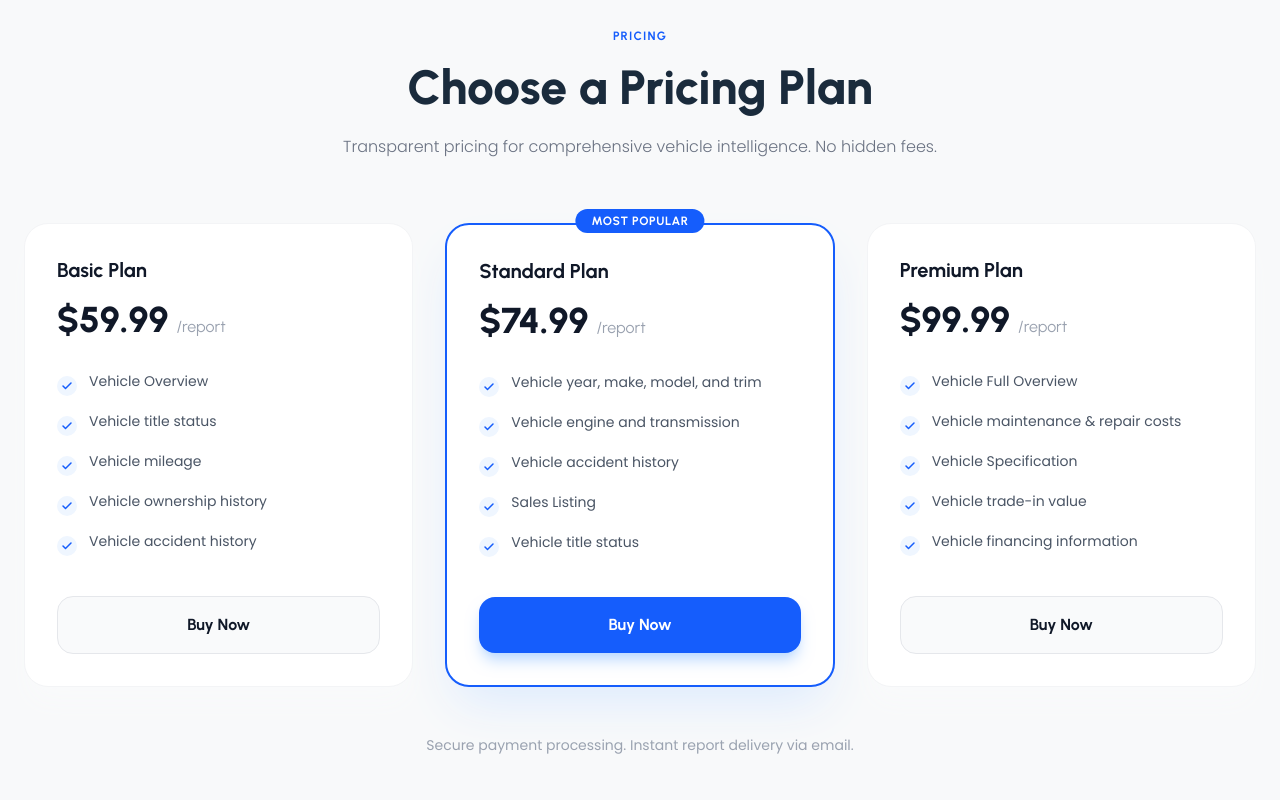
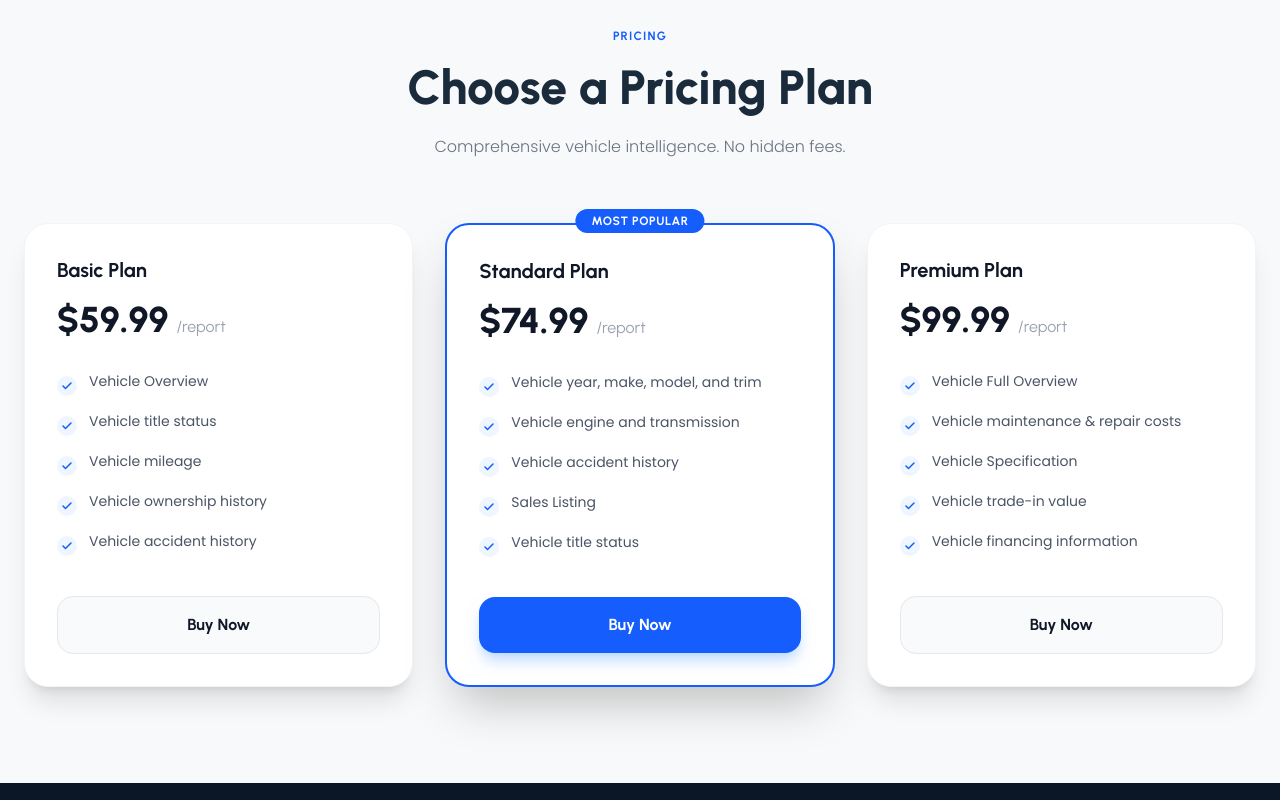
Before and after one commit to AaliyanAslam/inspector-car, a Next.js app: page /pricing in a window 1280 px wide. Shown: the part 520-1320 px from the top of the page. Built offline with nearby package versions, Linux system fonts and the light colour scheme.

Commit message:
urll bug solved ,

```diff
--- a/app/(pages)/checkout/page.jsx
+++ b/app/(pages)/checkout/page.jsx
@@ -1,6 +1,6 @@
 "use client";
 
-import React, { useState, Suspense } from "react";
+import React, { useState, Suspense, useMemo } from "react";
 import { useSearchParams } from "next/navigation";
 import { Urbanist, Poppins } from "next/font/google";
 import { Country, State } from "country-state-city";
@@ -13,25 +13,28 @@ import PaypalButton from "@/app/components/ui/PayPalButton";
 const urbanist = Urbanist({ subsets: ["latin"], weight: ["700", "800"] });
 const poppins = Poppins({ subsets: ["latin"], weight: ["400", "500", "600"] });
 
+// Sahi price security ke liye array yahan bhi rakhein
+const pricingPlans = [
+  { id: "basic", name: "Basic Plan", price: "59.99" },
+  { id: "standard", name: "Standard Plan", price: "74.99" },
+  { id: "premium", name: "Premium Plan", price: "99.99" },
+];
+
 const services = ["Car", "Bike", "Truck", "Yacht", "Jet Ski", "Boat", "Van", "Caravan", "ATV", "RV"];
 
 const CheckoutContent = () => {
   const searchParams = useSearchParams();
-  const planName = searchParams.get("plan") || "Basic Plan";
-  const planPrice = searchParams.get("price") || "59.99";
+  const planId = searchParams.get("plan");
+
+  // Get current plan data from ID
+  const currentPlan = useMemo(() => {
+    return pricingPlans.find((p) => p.id === planId) || pricingPlans[0];
+  }, [planId]);
 
   const [agreed, setAgreed] = useState(false);
-
   const [formData, setFormData] = useState({
-    firstName: "",
-    lastName: "",
-    service: "Car",
-    country: "",
-    state: "",
-    city: "",
-    phone: "",
-    email: "",
-    vin: ""
+    firstName: "", lastName: "", service: "Car",
+    country: "", state: "", city: "", phone: "", email: "", vin: ""
   });
 
   const handleInputChange = (e) => {
@@ -45,8 +48,8 @@ const CheckoutContent = () => {
   const handlePaymentSuccess = async (paymentResult) => {
     const finalData = {
       ...formData,
-      planName,
-      planPrice,
+      planName: currentPlan.name,
+      planPrice: currentPlan.price,
       paymentId: paymentResult.id,
       paymentStatus: "COMPLETED",
       orderDate: new Date().toISOString()
@@ -58,13 +61,9 @@ const CheckoutContent = () => {
         headers: { "Content-Type": "application/json" },
         body: JSON.stringify(finalData),
       });
-
-      if (response.ok) {
-        alert("Payment successful and order saved! Check your email for details.");
-      }
+      if (response.ok) alert("Order Processed Successfully!");
     } catch (error) {
-      console.error("Submission Error:", error);
-      alert("Payment done but data save failed. Please contact support.");
+      alert("Payment Success, but data saving failed. Contact Support.");
     }
   };
 
@@ -74,25 +73,20 @@ const CheckoutContent = () => {
       <main className="max-w-6xl mx-auto px-4 py-6 lg:py-12">
         <div className="flex flex-col lg:flex-row gap-6 lg:gap-10">
 
-          {/* LEFT: FORM */}
+          {/* LEFT: FORM (Compact UI) */}
           <div className="w-full lg:flex-1 order-2 lg:order-1">
-            <header className="mb-6 text-center lg:text-left">
-              <h1 className={`${urbanist.className} text-2xl md:text-3xl font-extrabold text-black`}>Checkout</h1>
-              <p className="text-gray-500 text-xs mt-1">Fill in your details to get your report.</p>
+            <header className="mb-6">
+              <h1 className={`${urbanist.className} text-2xl md:text-3xl font-extrabold`}>Checkout</h1>
+              <p className="text-gray-400 text-xs mt-1 italic tracking-tight">Required fields marked with *</p>
             </header>
 
-            <div className="bg-white rounded p-4 md:p-8 border border-gray-200 shadow-sm">
-              <div className="space-y-4">
+            <div className="bg-white rounded-lg p-5 md:p-8 border border-gray-200 shadow-sm">
               <div className="grid grid-cols-1 md:grid-cols-2 gap-4">
-                  <Input label="First Name" name="firstName" value={formData.firstName} onChange={handleInputChange} placeholder="John" />
-                  <Input label="Last Name" name="lastName" value={formData.lastName} onChange={handleInputChange} placeholder="Doe" />
-                </div>
-
-                <div className="grid grid-cols-1 md:grid-cols-2 gap-4">
+                <Input label="First Name *" name="firstName" value={formData.firstName} onChange={handleInputChange} placeholder="John" />
+                <Input label="Last Name *" name="lastName" value={formData.lastName} onChange={handleInputChange} placeholder="Doe" />
                 <CustomSelect label="Service" name="service" value={formData.service} onChange={handleInputChange} options={services} />
-
                 <div className="space-y-1">
-                    <label className="text-[10px] font-bold uppercase tracking-wider text-gray-400 ml-1">Country</label>
+                  <label className="text-[10px] font-bold uppercase tracking-wider text-gray-400 ml-1">Country *</label>
                   <div className="relative">
                     <select name="country" value={formData.country} onChange={handleInputChange} className="w-full bg-white border border-gray-300 rounded p-2.5 text-xs font-medium appearance-none outline-none focus:ring-1 focus:ring-blue-500">
                       <option value="">Select Country</option>
@@ -101,12 +95,8 @@ const CheckoutContent = () => {
                     <ChevronDown className="absolute right-3 top-1/2 -translate-y-1/2 text-gray-400 pointer-events-none" size={14} />
                   </div>
                 </div>
-                </div>
-
-                <div className="grid grid-cols-1 md:grid-cols-2 gap-4">
-                  <Input label="City" name="city" value={formData.city} onChange={handleInputChange} placeholder="New York" />
                 <div className="space-y-1">
-                    <label className="text-[10px] font-bold uppercase tracking-wider text-gray-400 ml-1">State</label>
+                  <label className="text-[10px] font-bold uppercase tracking-wider text-gray-400 ml-1">State *</label>
                   <div className="relative">
                     <select disabled={!formData.country} name="state" value={formData.state} onChange={handleInputChange} className="w-full bg-white border border-gray-300 rounded p-2.5 text-xs font-medium appearance-none outline-none focus:ring-1 focus:ring-blue-500 disabled:bg-gray-50">
                       <option value="">Select State</option>
@@ -115,77 +105,64 @@ const CheckoutContent = () => {
                     <ChevronDown className="absolute right-3 top-1/2 -translate-y-1/2 text-gray-400 pointer-events-none" size={14} />
                   </div>
                 </div>
+                <Input label="City *" name="city" value={formData.city} onChange={handleInputChange} placeholder="City Name" />
+                <Input label="Phone *" name="phone" value={formData.phone} onChange={handleInputChange} placeholder="+1..." />
+                <Input label="Email *" name="email" value={formData.email} onChange={handleInputChange} placeholder="email@example.com" />
+              </div>
+              <div className="mt-4">
+                <Input label="VIN/Registration Number *" name="vin" value={formData.vin} onChange={handleInputChange} placeholder="17-digit VIN" />
               </div>
 
-                <div className="grid grid-cols-1 md:grid-cols-2 gap-4">
-                  <Input label="Phone" name="phone" value={formData.phone} onChange={handleInputChange} placeholder="+1..." />
-                  <Input label="Email" name="email" value={formData.email} onChange={handleInputChange} placeholder="email@example.com" />
-                </div>
-
-                <Input label="VIN Number" name="vin" value={formData.vin} onChange={handleInputChange} placeholder="17-digit VIN" />
-
-                <div className="bg-gray-50 rounded p-4 border border-gray-200 mt-4">
+              <div className="bg-gray-50 rounded p-4 border border-gray-200 mt-6">
                 <label className="flex items-start gap-3 cursor-pointer select-none">
                   <input type="checkbox" checked={agreed} onChange={(e) => setAgreed(e.target.checked)} className="mt-1 w-4 h-4 rounded border-gray-300 text-blue-600 focus:ring-blue-500" />
-                    <span className="text-xs font-medium text-gray-700 leading-tight">I agree to the Terms & Conditions and acknowledge that reports are non-refundable.</span>
+                  <span className="text-xs font-medium text-gray-600 leading-tight">I agree to the Terms & Conditions and understand reports are non-refundable.</span>
                 </label>
               </div>
             </div>
           </div>
-          </div>
 
-          {/* RIGHT: ORDER SUMMARY */}
-          <aside className="w-full lg:w-90 order-1 lg:order-2">
+          {/* RIGHT: ORDER SUMMARY (Compact White) */}
+          <aside className="w-full lg:w-80 order-1 lg:order-2">
             <div className="lg:sticky lg:top-24">
-    {/* Clean White Theme Container */}
-    <div className="bg-white rounded p-6 text-black border border-gray-200 shadow-sm relative overflow-hidden">
-
-      {/* Header with Urbanist Font */}
-      <h3 className={`${urbanist.className} text-xl font-extrabold mb-6 flex justify-between items-center text-black tracking-tight`}>
-        Order Summary <Lock size={14} className="text-gray-400" />
+              <div className="bg-white rounded-lg p-6 border border-gray-200 shadow-sm relative overflow-hidden">
+                <h3 className={`${urbanist.className} text-xl font-extrabold mb-6 flex justify-between items-center tracking-tight`}>
+                  Summary <Lock size={14} className="text-gray-300" />
                 </h3>
 
-      {/* Details Section */}
                 <div className="space-y-4 mb-6 border-b border-gray-100 pb-6">
-        <div className="flex justify-between items-center">
-          <span className="text-sm text-gray-500 font-medium">{planName}</span>
-          <span className="text-sm font-bold text-black">${planPrice}</span>
+                  <div className="flex justify-between items-center text-sm font-medium">
+                    <span className="text-gray-500">{currentPlan.name}</span>
+                    <span className="text-black">${currentPlan.price}</span>
                   </div>
-
-        <div className="flex justify-between items-center">
-          <span className="text-[10px] text-gray-400 uppercase font-bold tracking-wider">Tax & Fees</span>
-          <span className="text-[10px] text-gray-400 font-bold">$0.00</span>
+                  <div className="flex justify-between items-center text-[10px] text-gray-400 font-bold uppercase tracking-wider">
+                    <span>Tax & Fees</span>
+                    <span>$0.00</span>
                   </div>
                 </div>
 
-      {/* Total Section */}
                 <div className="flex justify-between items-baseline mb-8">
-        <span className="text-xs font-bold text-gray-500 uppercase">Total Due</span>
-        <span className={`${urbanist.className} text-3xl font-extrabold text-blue-600`}>
-          ${planPrice}
-        </span>
+                  <span className="text-xs font-bold text-gray-400 uppercase tracking-tighter">Total Due</span>
+                  <span className={`${urbanist.className} text-3xl font-extrabold text-blue-600`}>${currentPlan.price}</span>
                 </div>
 
-      {/* Payment Button Area - Fixed for Mobile Click */}
-      <div className="relative min-h-12.5 flex flex-col items-center justify-center">
+                <div className="relative min-h-[50px] flex flex-col items-center justify-center">
                   {agreed ? (
                     <div className="w-full relative z-50">
-            <PaypalButton amount={planPrice} onSuccess={handlePaymentSuccess} />
+                      <PaypalButton amount={currentPlan.price} onSuccess={handlePaymentSuccess} />
                     </div>
                   ) : (
-          <div className="w-full py-4 px-4 bg-gray-50 rounded border border-dashed border-gray-200 text-center space-y-2">
-            <Info size={16} className="mx-auto text-gray-300" />
-            <p className="text-[10px] text-gray-400 font-bold uppercase tracking-tight">
-              Please fill all fiels and accept terms to enable payment
+                    <div className="w-full py-4 px-3 bg-gray-50 rounded border border-dashed border-gray-200 text-center">
+                      <p className="text-[9px] text-gray-400 font-bold uppercase tracking-tight flex items-center justify-center gap-1">
+                        <Info size={12}/> Accept terms to enable pay
                       </p>
                     </div>
                   )}
                 </div>
 
-      {/* Trust Badge */}
-      <div className="mt-6 flex items-center justify-center gap-2 text-gray-400">
+                <div className="mt-6 flex items-center justify-center gap-2 text-gray-300 border-t border-gray-50 pt-4">
                   <ShieldCheck size={12} />
-        <span className="text-[10px] font-bold uppercase tracking-tighter">Secure 256-bit SSL Payment</span>
+                  <span className="text-[10px] font-bold uppercase tracking-tighter">Secure SSL Payment</span>
                 </div>
               </div>
             </div>
@@ -197,11 +174,10 @@ const CheckoutContent = () => {
   );
 };
 
-// COMPACT UI COMPONENTS
 const Input = ({ label, ...props }) => (
   <div className="space-y-1 w-full">
     <label className="text-[10px] font-bold uppercase tracking-wider text-gray-400 ml-1">{label}</label>
-    <input {...props} className="w-full bg-white border border-gray-300 rounded p-2.5 text-xs font-medium focus:ring-1 focus:ring-blue-500 transition-all outline-none text-black placeholder:text-gray-300" />
+    <input {...props} className="w-full bg-white border border-gray-300 rounded p-2.5 text-xs font-medium focus:ring-1 focus:ring-blue-500 transition-all outline-none text-black placeholder:text-gray-200" />
   </div>
 );
 
@@ -209,7 +185,7 @@ const CustomSelect = ({ label, options, ...props }) => (
   <div className="space-y-1 w-full">
     <label className="text-[10px] font-bold uppercase tracking-wider text-gray-400 ml-1">{label}</label>
     <div className="relative">
-      <select {...props} className="w-full bg-white border border-gray-300 rounded p-2.5 text-xs font-medium appearance-none outline-none cursor-pointer text-black">
+      <select {...props} className="w-full bg-white border border-gray-300 rounded p-2.5 text-xs font-medium appearance-none outline-none text-black">
         {options.map((opt) => <option key={opt} value={opt}>{opt}</option>)}
       </select>
       <ChevronDown className="absolute right-3 top-1/2 -translate-y-1/2 text-gray-400 pointer-events-none" size={14} />
@@ -219,7 +195,7 @@ const CustomSelect = ({ label, options, ...props }) => (
 
 export default function CheckoutPage() {
   return (
-    <Suspense fallback={<div className="h-screen flex items-center justify-center bg-white text-black text-sm">Loading Checkout...</div>}>
+    <Suspense fallback={<div className="h-screen flex items-center justify-center bg-white text-xs font-bold uppercase tracking-widest">Initialising...</div>}>
       <CheckoutContent />
     </Suspense>
   );
--- a/app/(pages)/pricing/page.jsx
+++ b/app/(pages)/pricing/page.jsx
@@ -7,111 +7,63 @@ import { Check } from "lucide-react";
 import Navbar from "@/app/components/Navbar";
 import PageTitle from "@/app/components/ui/PageTitle";
 import Footer from "@/app/components/Footer";
-import PaypalButton from "@/app/components/ui/PayPalButton";
 
-const urbanist = Urbanist({
-  subsets: ["latin"],
-  weight: ["600", "700", "800"],
-  variable: "--font-urbanist",
-});
+const urbanist = Urbanist({ subsets: ["latin"], weight: ["600", "700", "800"] });
+const poppins = Poppins({ subsets: ["latin"], weight: ["300", "400", "500"] });
 
-const poppins = Poppins({
-  subsets: ["latin"],
-  weight: ["300", "400", "500"],
-  variable: "--font-poppins",
-});
-
-const pricingPlans = [
+// exported to be used in checkout
+export const pricingPlans = [
   {
+    id: "basic",
     name: "Basic Plan",
     price: "59.99",
-    features: [
-      "Vehicle Overview",
-      "Vehicle title status",
-      "Vehicle mileage",
-      "Vehicle ownership history",
-      "Vehicle accident history",
-    ],
+    features: ["Vehicle Overview", "Vehicle title status", "Vehicle mileage", "Vehicle ownership history", "Vehicle accident history"],
     highlight: false,
   },
   {
+    id: "standard",
     name: "Standard Plan",
     price: "74.99",
-    features: [
-      "Vehicle year, make, model, and trim",
-      "Vehicle engine and transmission",
-      "Vehicle accident history",
-      "Sales Listing",
-      "Vehicle title status",
-    ],
-    highlight: true, // "Popular" choice
+    features: ["Vehicle year, make, model, and trim", "Vehicle engine and transmission", "Vehicle accident history", "Sales Listing", "Vehicle title status"],
+    highlight: true,
   },
   {
+    id: "premium",
     name: "Premium Plan",
     price: "99.99",
-    features: [
-      "Vehicle Full Overview",
-      "Vehicle maintenance & repair costs",
-      "Vehicle Specification",
-      "Vehicle trade-in value",
-      "Vehicle financing information",
-    ],
+    features: ["Vehicle Full Overview", "Vehicle maintenance & repair costs", "Vehicle Specification", "Vehicle trade-in value", "Vehicle financing information"],
     highlight: false,
   },
 ];
 
-const PricingSection = () => {
+export default function PricingSection() {
   return (
     <>
- <Navbar/>
- <PageTitle tittle="Pricing"/>
-    <section className={`py-24 bg-[#F8F9FA] ${urbanist.className}`}>
+      <Navbar />
+      <PageTitle tittle="Pricing" />
+      <section className={`py-16 md:py-24 bg-[#F8F9FA] ${urbanist.className}`}>
         <div className="max-w-7xl mx-auto px-6">
-
-        {/* Header Section */}
           <div className="text-center max-w-2xl mx-auto mb-16">
-          <motion.span
-            initial={{ opacity: 0, y: 10 }}
-            whileInView={{ opacity: 1, y: 0 }}
-            className="text-blue-600 font-bold uppercase tracking-widest text-xs"
-          >
-            Pricing
-          </motion.span>
-          <motion.h2
-            initial={{ opacity: 0, y: 20 }}
-            whileInView={{ opacity: 1, y: 0 }}
-            transition={{ delay: 0.1 }}
-            className="text-4xl md:text-5xl font-extrabold text-[#1a2b3c] mt-4 mb-6"
-          >
-            Choose a Pricing Plan
-          </motion.h2>
-          <p className={`${poppins.className} text-gray-500 font-light`}>
-            Transparent pricing for comprehensive vehicle intelligence. No hidden fees.
-          </p>
+            <motion.span className="text-blue-600 font-bold uppercase tracking-widest text-xs">Pricing</motion.span>
+            <motion.h2 className="text-4xl md:text-5xl font-extrabold text-[#1a2b3c] mt-4 mb-6">Choose a Pricing Plan</motion.h2>
+            <p className={`${poppins.className} text-gray-500 font-light`}>Comprehensive vehicle intelligence. No hidden fees.</p>
           </div>
 
-        {/* Pricing Grid */}
           <div className="grid grid-cols-1 md:grid-cols-3 gap-8">
             {pricingPlans.map((plan, index) => (
               <motion.div
-              key={plan.name}
+                key={plan.id}
                 initial={{ opacity: 0, y: 30 }}
                 whileInView={{ opacity: 1, y: 0 }}
                 viewport={{ once: true }}
                 transition={{ delay: index * 0.1 }}
-              whileHover={{ y: -10 }}
-              className={`relative flex flex-col p-8 rounded-3xl transition-all duration-300 ${
-                plan.highlight
-                ? "bg-white border-2 border-blue-600 shadow-2xl shadow-blue-100"
-                : "bg-white border border-gray-100 shadow-xl shadow-gray-50"
+                className={`relative flex flex-col p-8 rounded-3xl bg-white transition-all ${
+                  plan.highlight ? "border-2 border-blue-600 shadow-2xl" : "border border-gray-100 shadow-xl"
                 }`}
               >
                 {plan.highlight && (
-                <div className="absolute -top-4 left-1/2 -translate-x-1/2 bg-blue-600 text-white px-4 py-1 rounded-full text-xs font-bold uppercase tracking-wider">
-                  Most Popular
-                </div>
+                  <div className="absolute -top-4 left-1/2 -translate-x-1/2 bg-blue-600 text-white px-4 py-1 rounded-full text-xs font-bold uppercase tracking-wider">Most Popular</div>
                 )}
-
                 <div className="mb-8">
                   <h3 className="text-xl font-bold text-gray-900 mb-4">{plan.name}</h3>
                   <div className="flex items-baseline">
@@ -119,37 +71,20 @@ const PricingSection = () => {
                     <span className="text-gray-400 ml-2 font-medium">/report</span>
                   </div>
                 </div>
-
-              {/* Feature List */}
                 <ul className={`space-y-4 mb-10 grow ${poppins.className}`}>
-                {plan.features.map((feature) => (
-                  <li key={feature} className="flex items-start gap-3">
+                  {plan.features.map((f) => (
+                    <li key={f} className="flex items-start gap-3">
                       <div className="mt-1 shrink-0 w-5 h-5 rounded-full bg-blue-50 flex items-center justify-center">
                         <Check className="text-blue-600 w-3 h-3" strokeWidth={3} />
                       </div>
-                    <span className="text-gray-600 text-sm leading-snug">{feature}</span>
+                      <span className="text-gray-600 text-sm leading-snug">{f}</span>
                     </li>
                   ))}
                 </ul>
-
-              {/* Action Button */}
-              {/* <button
-                className={`w-full py-4 rounded-2xl font-bold transition-all duration-300 ${
-                  plan.highlight
-                  ? "bg-blue-600 text-white hover:bg-blue-700 shadow-lg shadow-blue-200"
-                  : "bg-gray-50 text-gray-900 hover:bg-gray-100 border border-gray-200"
-                }`}
-              >
-                Buy Now
-              </button> */}
-              {/* <PaypalButton amount={plan.price}/> */}
-
                 <button
-  onClick={() => window.location.href = `/checkout?plan=${encodeURIComponent(plan.name)}&price=${plan.price}`}
-  className={`w-full py-4 rounded-2xl font-bold transition-all duration-300 ${
-    plan.highlight
-    ? "bg-blue-600 text-white hover:bg-blue-700 shadow-lg shadow-blue-200"
-    : "bg-gray-50 text-gray-900 hover:bg-gray-100 border border-gray-200"
+                  onClick={() => (window.location.href = `/checkout?plan=${plan.id}`)}
+                  className={`w-full py-4 rounded-2xl font-bold transition-all ${
+                    plan.highlight ? "bg-blue-600 text-white hover:bg-blue-700 shadow-lg shadow-blue-200" : "bg-gray-50 text-gray-900 hover:bg-gray-100 border border-gray-200"
                   }`}
                 >
                   Buy Now
@@ -157,16 +92,9 @@ const PricingSection = () => {
               </motion.div>
             ))}
           </div>
-
-        {/* Bottom Note */}
-        <p className={`${poppins.className} text-center mt-12 text-gray-400 text-sm`}>
-          Secure payment processing. Instant report delivery via email.
-        </p>
         </div>
       </section>
-    <Footer/>
+      <Footer />
     </>
   );
-};
-
-export default PricingSection;
+}
```
Lines whose indentation alone changed are shown as unchanged.
